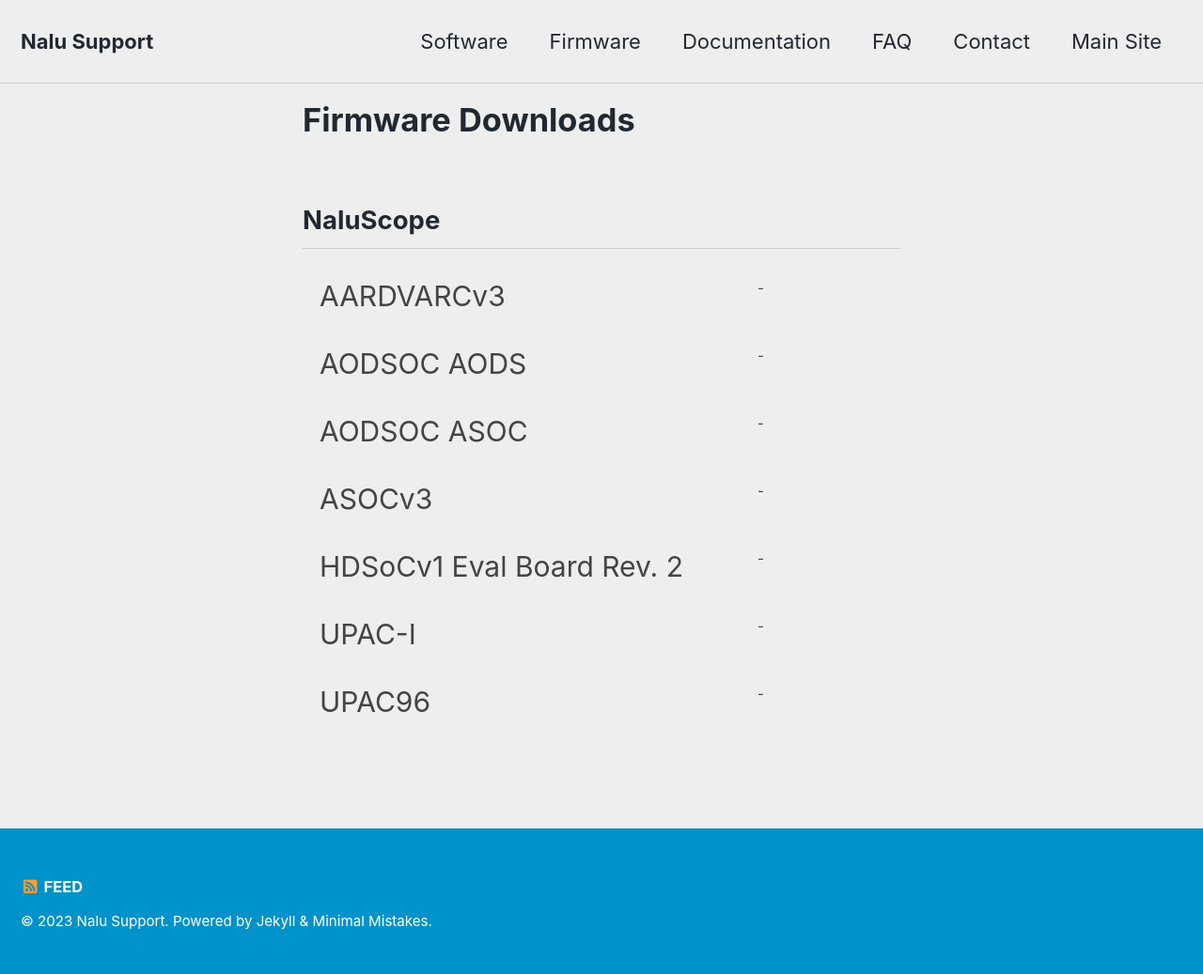
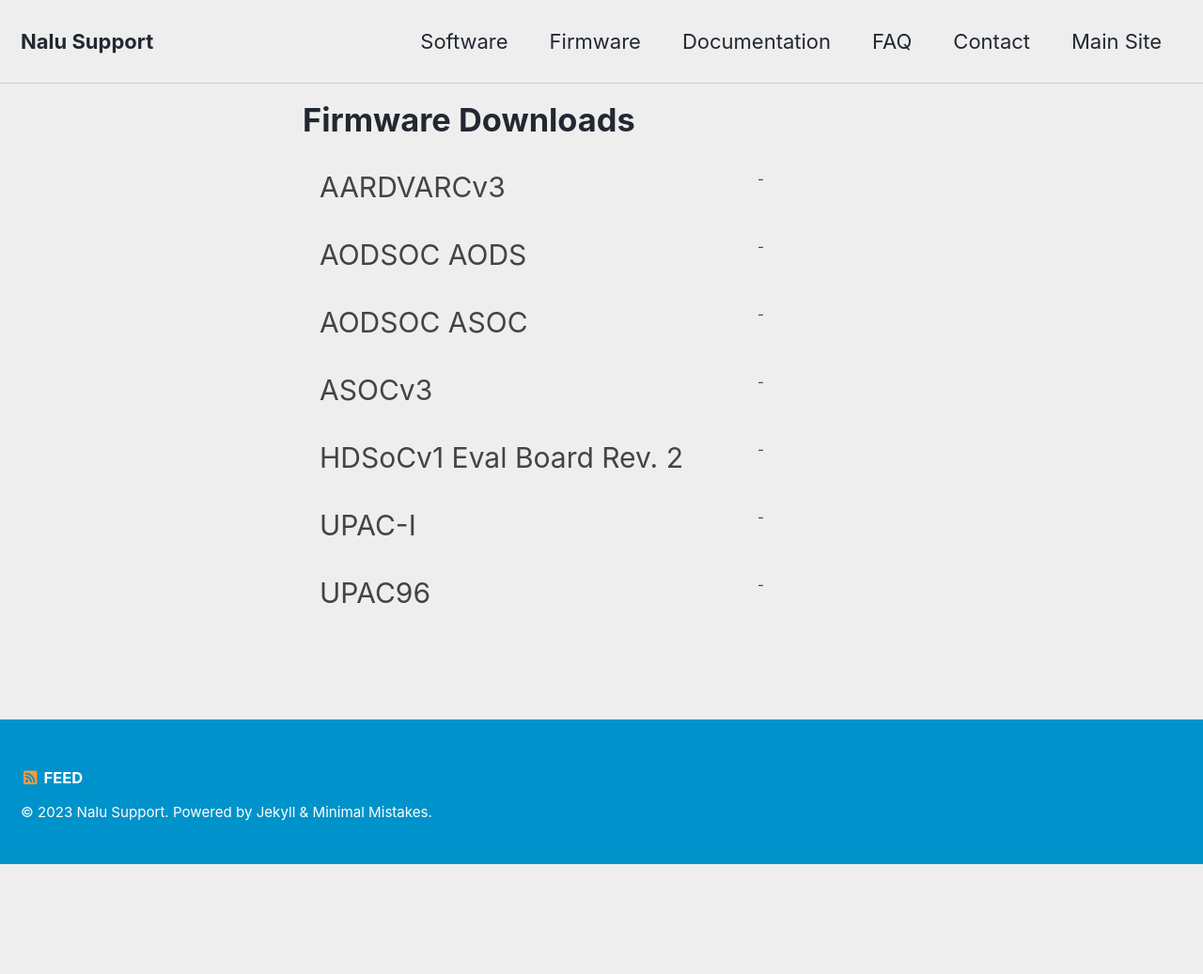
Before and after one commit to NaluScientific/nalusupport, a Jekyll site: the page built from pages/firmware.md, in a window 1280 px wide. Shown: the whole page at 94% size. Built offline with Jekyll 4.4.1, drawn with Linux system fonts in a browser that asks for light colours; cached includes are drawn as plain includes; after the commit the page ends 920 px from its top, so only the background shows below that.

Commit message:
DEL: Naluscope title

```diff
--- a/pages/firmware.md
+++ b/pages/firmware.md
@@ -8,8 +8,6 @@
 {% assign firmware_versions = site.data.firmware_versions | sort %}
 
 {% assign cols = "Version;Download" | split: ";" %}
-
-## NaluScope
 
 {% for key in firmware_versions %}
 {% assign name = key[0] %}
```
